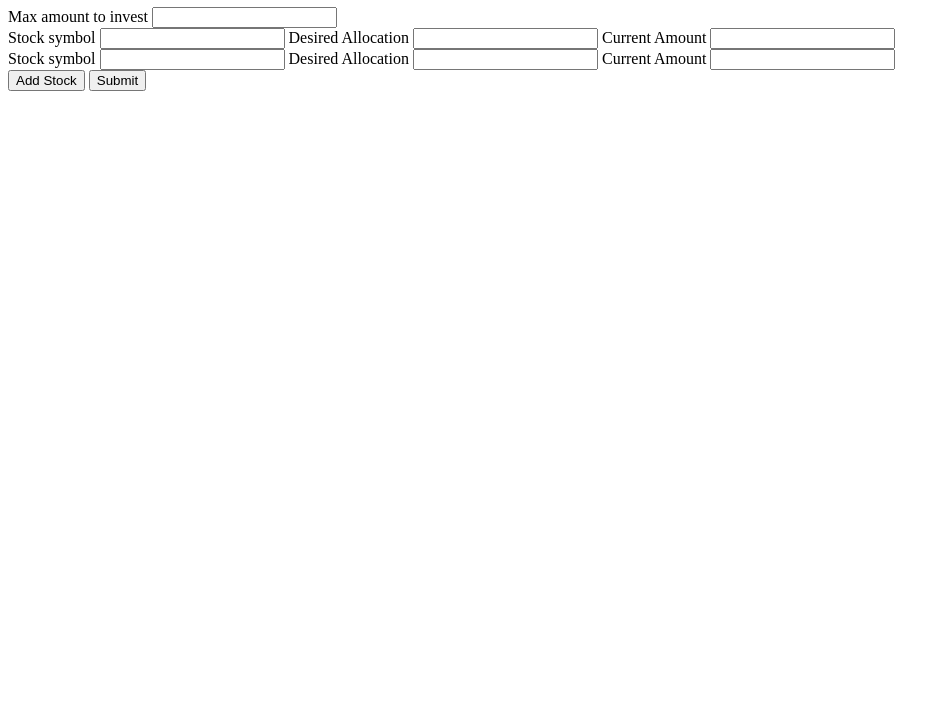
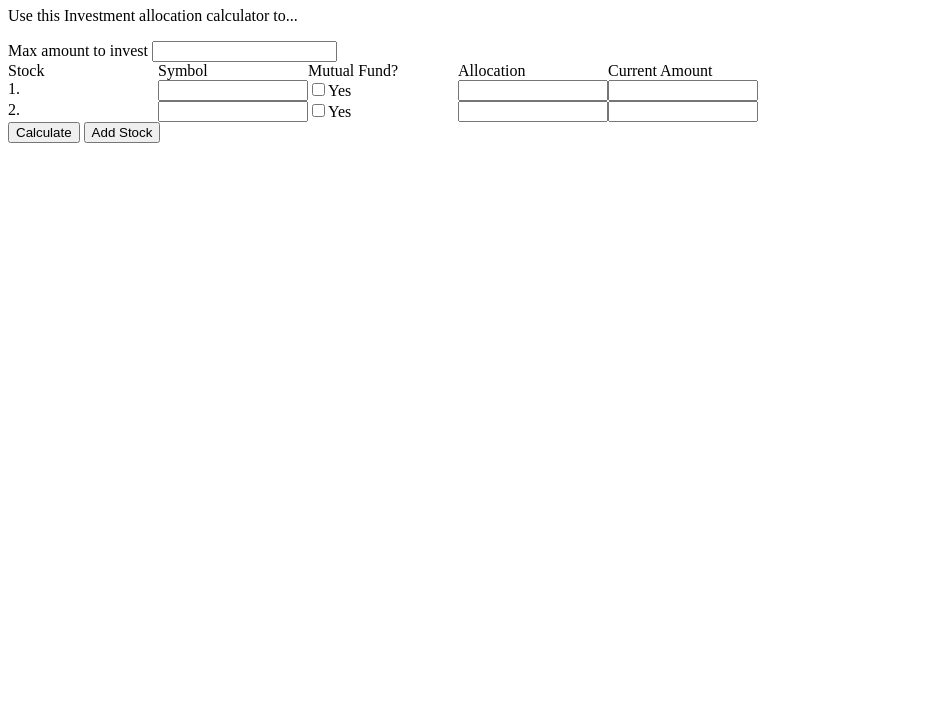
Before and after one commit to ydanbui/investing-allocation-calculator, a website built with webpack: page public/index.html in a window 1280 px wide. Shown: the part 73-800 px from the top of the page, without its empty margins (0-950 px from the left). Built offline with nearby package versions, Linux system fonts and the light colour scheme.

Commit message:
ui design rearranging

```diff
--- a/public/index.html
+++ b/public/index.html
@@ -7,32 +7,54 @@
     <meta http-equiv="X-UA-Compatible" content="ie=edge">
     <title>Investing Allocation Calculator</title>
 </head>
+<style>
+    .stock-input-group {
+        display: flex;
+    }
+    .row, .stock-input-group {
+        display: grid;
+        grid-template-columns: repeat(5, 150px);
+    }
+    .stock-symbol {
+        text-transform: uppercase;
+    }
+</style>
 <body>
     <h1>Investing Allocation Calculator</h1>
+    <p>Use this Investment allocation calculator to...</p>
 
     <form id="form" action="">
         <label for="">Max amount to invest</label>
-        <input id="maxAmountToInvestDOM" class="max-amount" type="number">
+        <input id="maxAmountToInvestDOM" class="max-amount" type="number" step=".01">
+        <div class="row">
+            <label for="">Stock</label>
+            <label for="">Symbol</label>
+            <label for="">Mutual Fund?</label>
+            <label for="">Allocation</label>
+            <label for="">Current Amount</label>
+        </div>
         <div id="stockInputContainer">
             <div class="stock-input-group">
-                <label for="">Stock symbol</label>
+                <div>1.</div>
                 <input class="stock-symbol" type="text">
-                <label for="">Desired Allocation</label>
+                <div>
+                    <label><input type="checkbox">Yes</label>
+                </div>
                 <input class="stock-allocation" type="text">
-                <label for="">Current Amount</label>
-                <input class="stock-amount" type="number">
+                <input class="stock-amount" type="number" step=".01">
             </div>
             <div class="stock-input-group">
-                <label for="">Stock symbol</label>
+                <div>2.</div>
                 <input class="stock-symbol" type="text">
-                <label for="">Desired Allocation</label>
+                <div>
+                    <label><input type="checkbox">Yes</label>
+                </div>
                 <input class="stock-allocation" type="text">
-                <label for="">Current Amount</label>
-                <input class="stock-amount" type="number">
+                <input class="stock-amount" type="number" step=".01">
             </div>
         </div>
+        <button type="submit">Calculate</button>
         <button id="addStockBtn">Add Stock</button>
-        <button type="submit">Submit</button>
     </form>
     <script src="./scripts/index-bundle.js"></script>
 </body>
--- a/src/index.js
+++ b/src/index.js
@@ -30,11 +30,13 @@ form.addEventListener('submit', e => {
 const addStockBtn = document.querySelector('#addStockBtn')
 const stockInputContainer = document.querySelector('#stockInputContainer')
 
+
 addStockBtn.addEventListener('click', e => {
     e.preventDefault()
 
+    const stocksInputGroups = document.querySelectorAll('.stock-input-group')
     const stockInputGroupEl = document.createElement('div')
     stockInputGroupEl.classList.add('stock-input-group')
-    stockInputGroupEl.innerHTML = ' <label for="">Stock symbol</label><input class="stock-symbol" type="text"><label for="">Desired Allocation</label><input class="stock-allocation" type="text"><label for="">Current Amount</label><input class="stock-amount" type="number">'
+    stockInputGroupEl.innerHTML = `<div>${stocksInputGroups.length + 1}.</div><input class="stock-symbol" type="text"><div><label><input type="checkbox">Yes</label></div><input class="stock-allocation" type="text"><input class="stock-amount" type="number" step=".01">`
     stockInputContainer.appendChild(stockInputGroupEl)
 })
```
